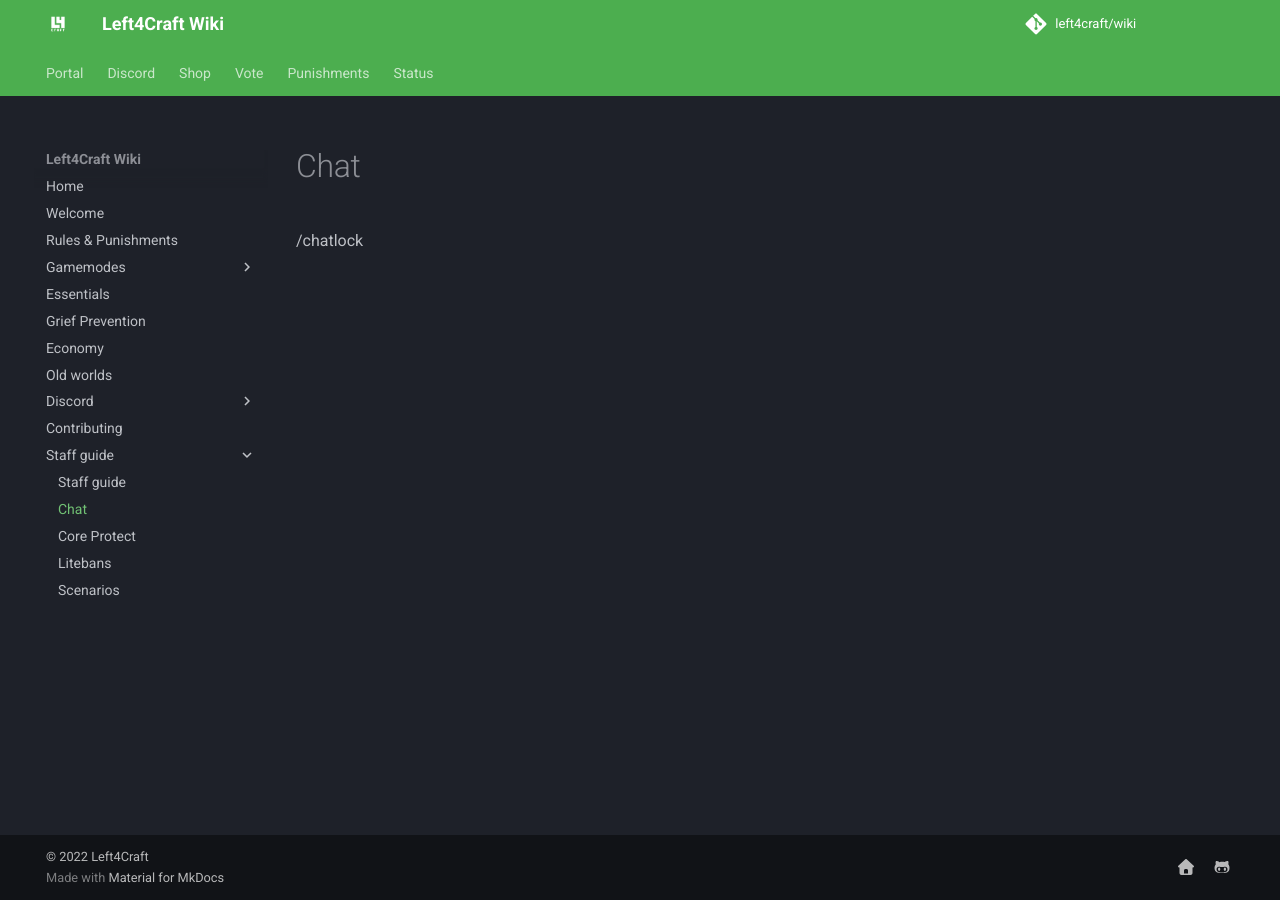
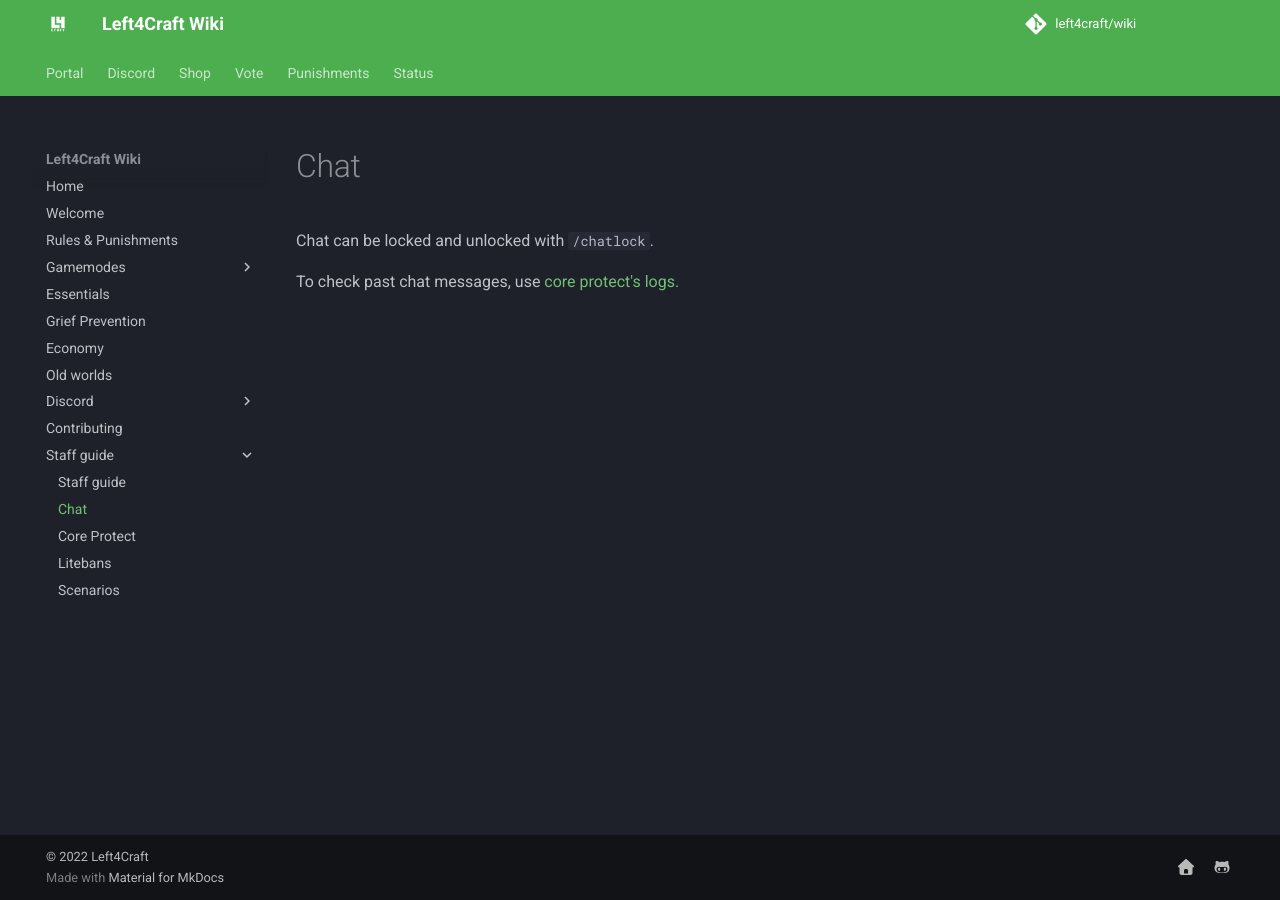
Before and after one commit to left4craft/wiki, an MkDocs documentation site: the page built from docs/staff-guide/chat.md, in a window 1280 px wide. Built offline with MkDocs 1.6.1 and Material for MkDocs 9.7.7, drawn with Linux system fonts in a browser that asks for light colours; comment, search, counter and statistics services are not loaded.

Commit message:
Make chat.md readable, add reference to using co for chat logs

```diff
--- a/docs/staff-guide/chat.md
+++ b/docs/staff-guide/chat.md
@@ -1,3 +1,7 @@
 # Chat
 
-/chatlock
+Chat can be locked and unlocked with `/chatlock`.
+
+[//]: # (I'm just assuming it can be unlocked with the same command here)
+
+To check past chat messages, use [core protect's logs.](/docs/staff-guide/core.md/#lookup)
```
